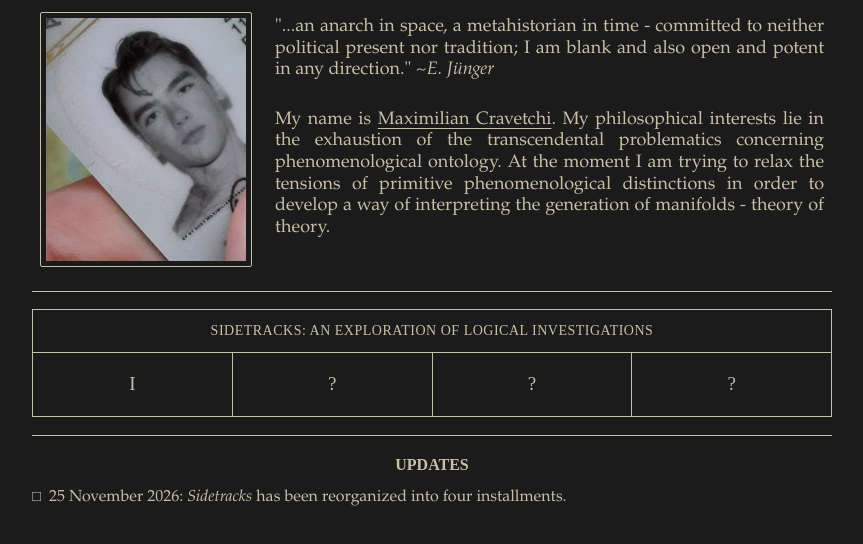
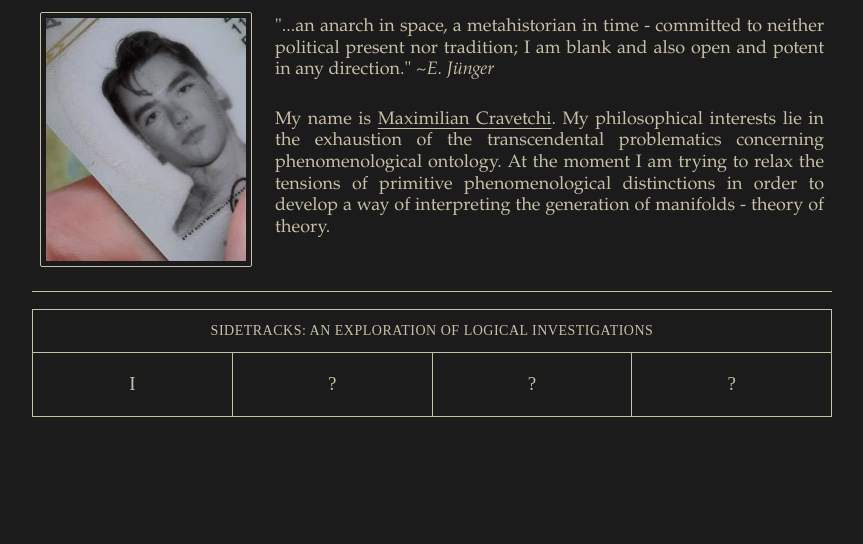
Before and after one commit to mcravetchi/mcravetchi.github.io, a plain HTML site: page index.html in a window 1280 px wide. Shown: the part 72-616 px from the top of the page, without its empty margins (208-1071 px from the left). Drawn offline with Linux system fonts and the light colour scheme.

Commit message:
Update index.html

```diff
--- a/index.html
+++ b/index.html
@@ -137,28 +137,6 @@
       outline-offset: -3px;
     }
 
-    .updates {
-      margin-top: 20px;
-    }
-
-    .updates h2 {
-      margin: 0 0 12px;
-      font: bold 16px "Times New Roman", Times, serif;
-      text-align: center;
-    }
-
-    .updates p {
-      margin: 0 0 15px;
-      font: 16px/1.4 Garamond, serif;
-      text-align: left;
-    }
-
-    .update-icon {
-      display: inline-block;
-      margin-right: 8px;
-      font: 15px "Times New Roman", Times, serif;
-    }
-
     @media (max-width: 620px) {
       .intro-table,
       .intro-table tbody,
@@ -224,14 +202,6 @@
         </tr>
       </tbody>
     </table>
-
-    <hr class="rule">
-
-    <section class="updates" aria-labelledby="updates-heading">
-      <h2 id="updates-heading">UPDATES</h2>
-      <p><span class="update-icon" aria-hidden="true">&#9633;</span>25 November 2026: <i>Sidetracks</i> has been reorganized into four installments.</p>
-      <!-- Add future updates as separate <p>...</p> elements. -->
-    </section>
   </main>
 </body>
 </html>
```
